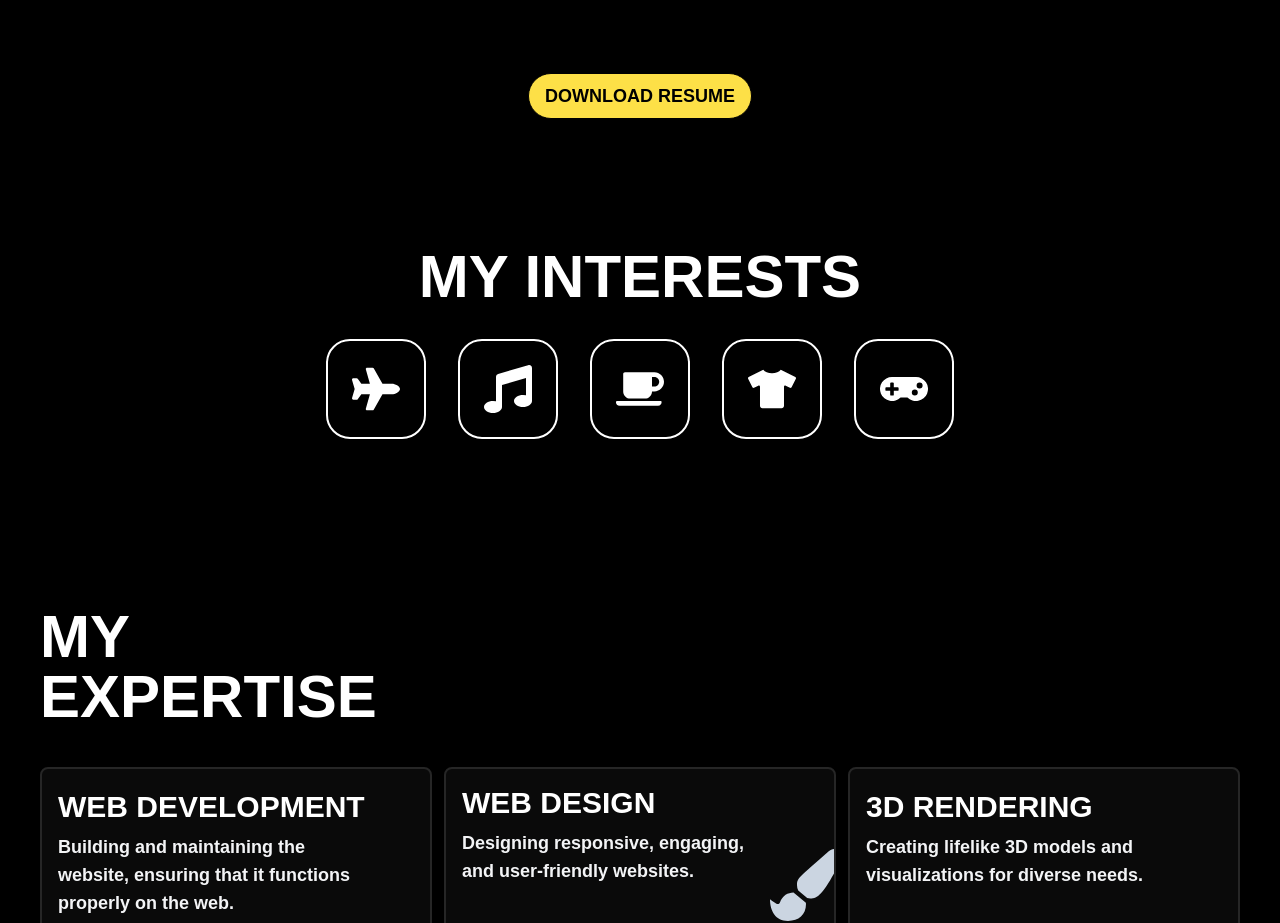
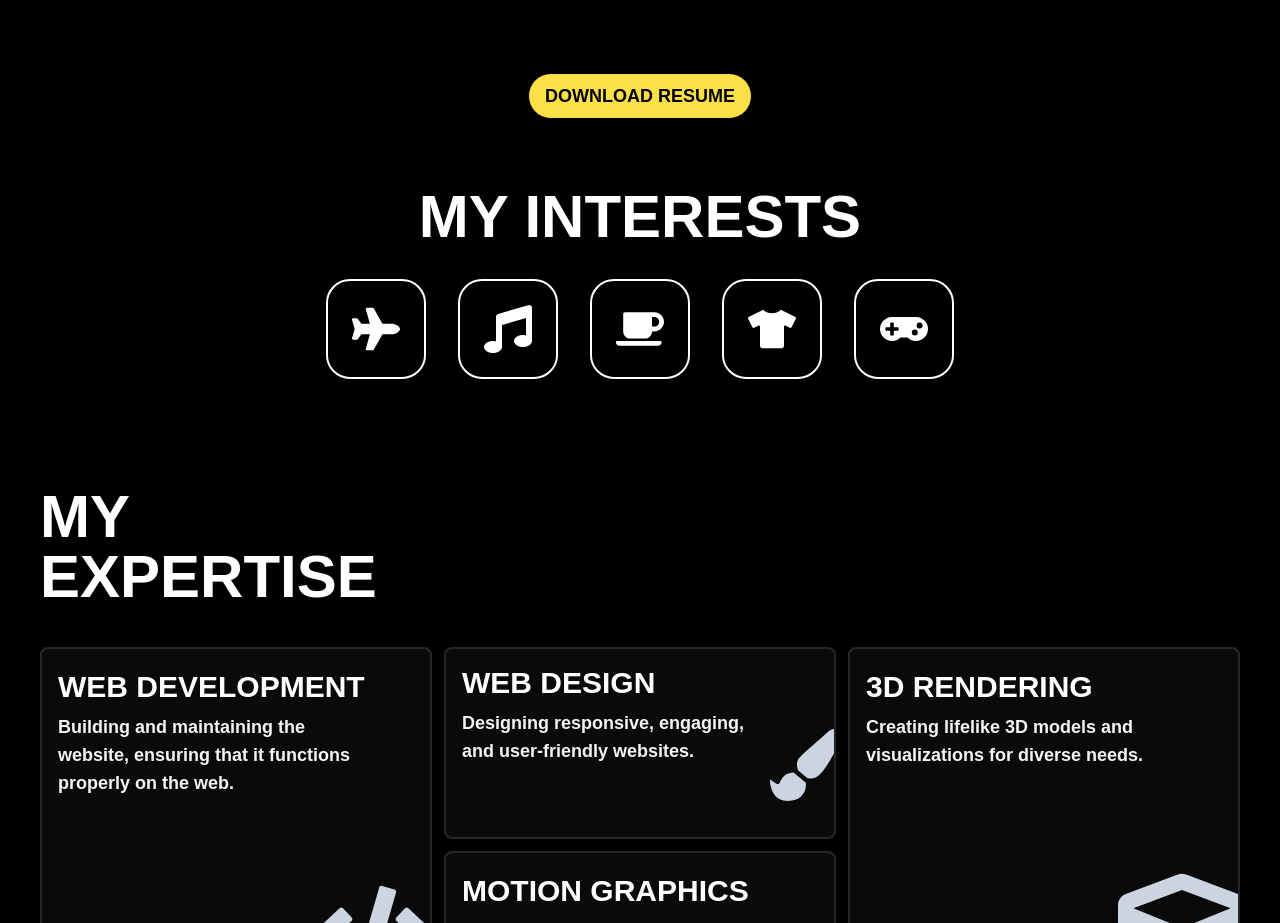
Before and after one commit to Raksh-hac/Portfolio, a React (Vite) app: page / in a window 1280 px wide. Shown: the part 2180-3103 px from the top of the page. Built offline with nearby package versions, Linux system fonts and the light colour scheme; a web font is replaced by a local one.

Commit message:
Update Interests.jsx

```diff
--- a/src/Sections/Interests.jsx
+++ b/src/Sections/Interests.jsx
@@ -3,7 +3,7 @@ import { FaPlane, FaMusic, FaCoffee, FaTshirt, FaGamepad } from 'react-icons/fa'
 
 function Interests() {
   return (
-    <section className="my-16 w-full flex flex-col items-center bg-black text-white py-16 px-8 lg:px-24">
+    <section className="my-1 w-full flex flex-col items-center bg-black text-white py-16 px-8 lg:px-24">
       {/* Heading */}
       <h2 className="text-4xl md:text-5xl lg:text-6xl font-bold mb-8 text-white">
         MY INTERESTS
```
